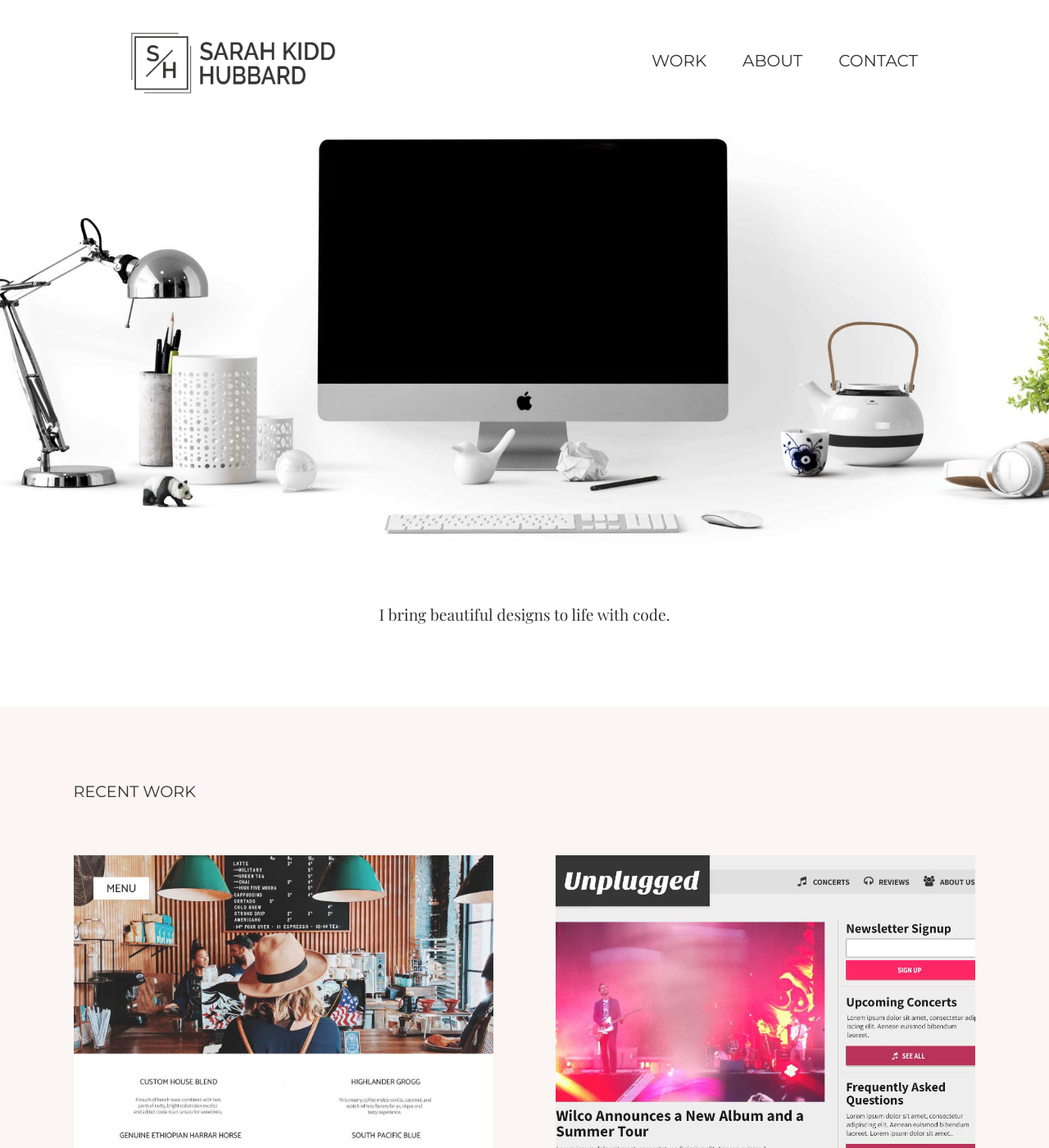
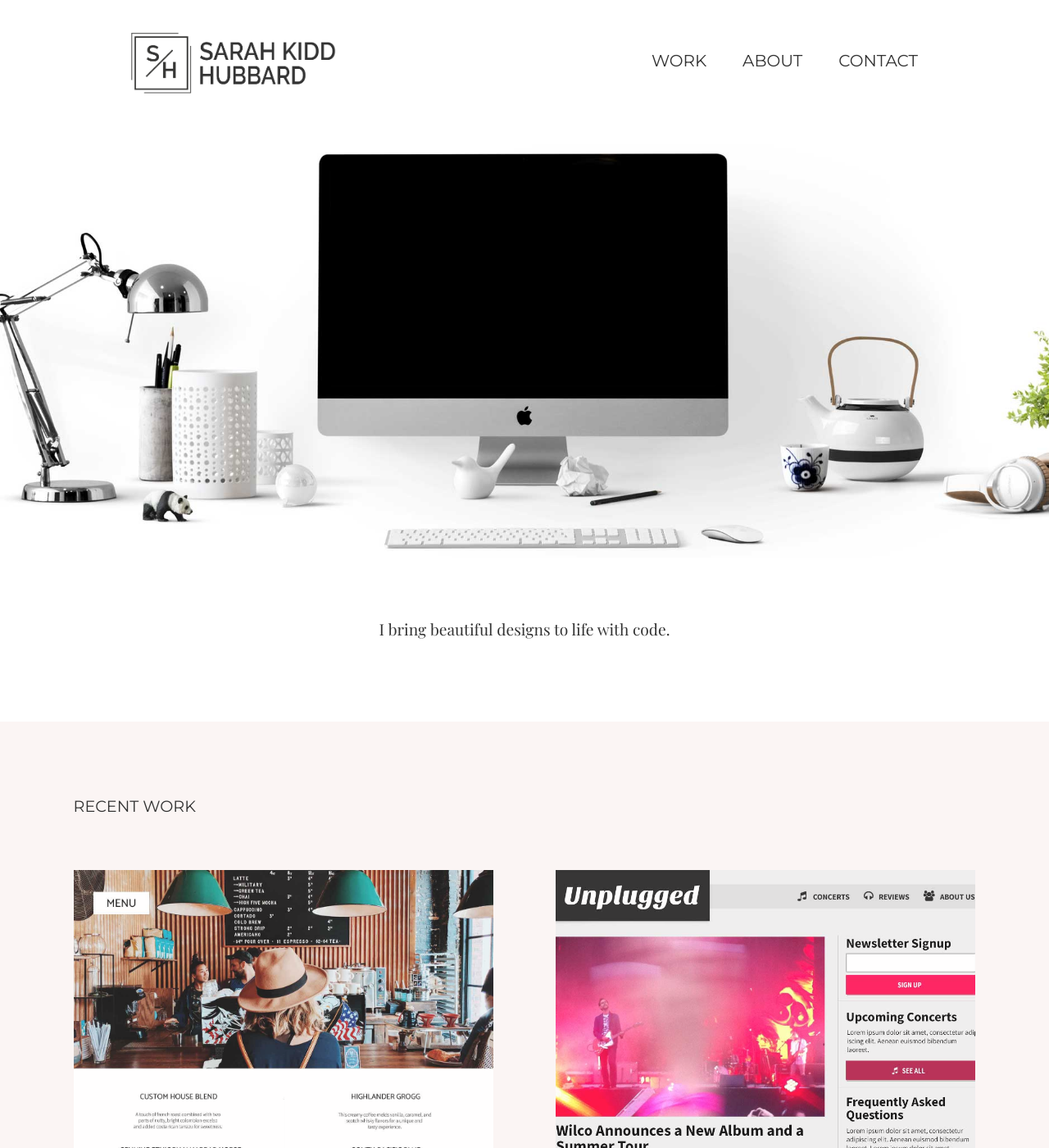
Before and after one commit to skiddhubbard/skiddhubbard.github.io, a Jekyll site: the page built from index.md, in a window 1280 px wide and 1400 px high. Shown: the whole window at 82% size. Built offline with Jekyll 4.4.1, drawn with Linux system fonts in a browser that asks for light colours; nearby versions of some CDN libraries.

Commit message:
more white space main page

```diff
--- a/_sass/site/_base.scss
+++ b/_sass/site/_base.scss
@@ -570,11 +570,11 @@ input {
  /***Hero Image***/
 
     #computer-image {
-      padding-top: 106px;
+      padding: 120px 0px 20pxx;
     }
 
     #tagline {
-      padding: 15px 0px 30px;
+      padding: 15px 0px 50px;
     }
 
  /***Work Page***/
@@ -715,7 +715,7 @@ input {
  /***Hero Image***/
 
     #computer-image {
-      padding: 157px 0px 5% 0px;
+      padding: 175px 0px 5% 0px;
     }
 
     #tagline {
```
